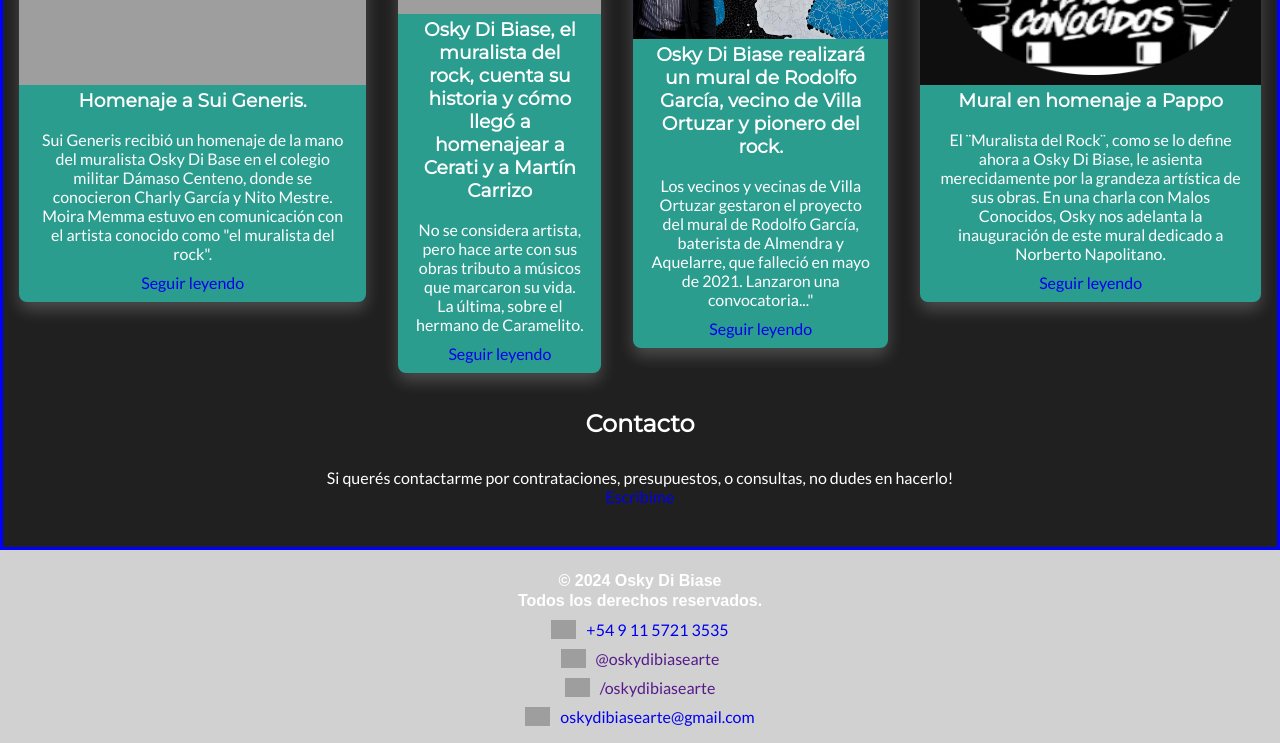
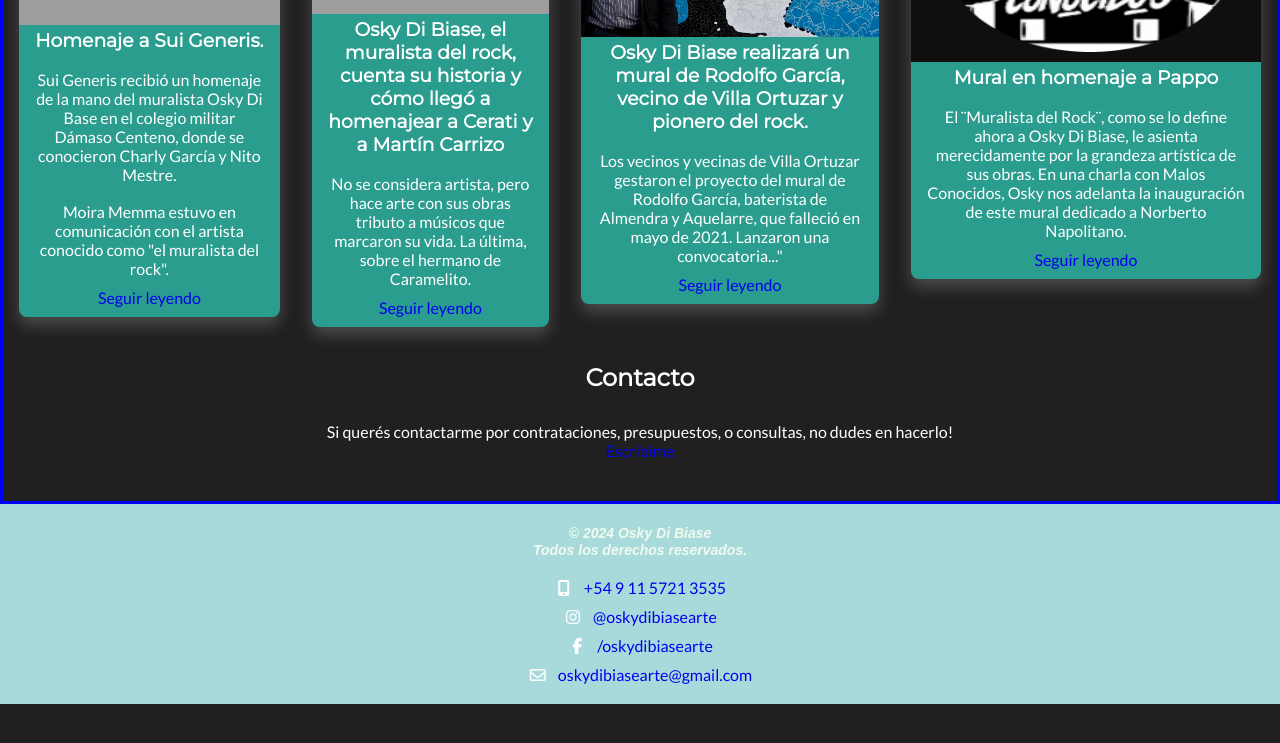
Before and after one commit to FlorVarangot/TP_FRONT_CAC-OskyDiBiase, a plain HTML site: page templates/prensa.html in a window 1280 px wide. Shown: the part 314-1057 px from the top of the page. After the commit the page ends 1018 px from the top, so only its background shows below. Drawn offline with Linux system fonts and the light colour scheme; grey boxes are pictures that could not be loaded.

Commit message:
Ajustes en Prensa.html y css de Prensa.

```diff
--- a/static/css/style.css
+++ b/static/css/style.css
@@ -430,20 +430,26 @@ section {
         padding-bottom: 10px;
         text-align: center;
         margin: 0 auto;
-        background-color: var(--primary-color)
+        background-color: var(--accent-color)
     }
 
-    .footer-prensa img{
+    .footer-prensa p{
+        color: var(--third-color);
+        font-style: italic;
+        font-size: 14px;
+    }
+
+    .footer-prensa i{
         display: inline-block;
         vertical-align: middle;
-        width: 25px;
+        width: 20px;
         height: auto;
         cursor: pointer;
     }
 
     .footer-prensa ul{
         list-style: none;
-        padding-top: 10px;
+        padding-top: 20px;
     }
 
     .footer-prensa li{
@@ -455,6 +461,7 @@ section {
 
     .footer-prensa a {
         margin-left: 10px;
+        text-decoration: none;
     }
 
 /* --------- FIN CSS PRENSA.HTML --------- */
--- a/templates/prensa.html
+++ b/templates/prensa.html
@@ -5,7 +5,7 @@
     <meta charset="UTF-8">
     <meta name="viewport" content="width=device-width, initial-scale=1.0">
 
-     <!-- Google Fonts -->
+     <!-- Google Fonts: -->
         <!-- Roboto -->
         <link href='https://fonts.googleapis.com/css?family=Roboto:400,100,100italic,300,300italic,400italic,500,500italic,700,700italic,900italic,900' rel='stylesheet' type='text/css'>
         <!-- Open Sans -->
@@ -15,12 +15,14 @@
         <!-- Lato -->
         <link href='https://fonts.googleapis.com/css?family=Lato' rel='stylesheet' type='text/css'>
 
-      <!-- CSS Externo -->
+    <!-- CSS Externo: -->
     <link rel="stylesheet" href="/static/css/style.css">
 
     <!-- Favicon -->
 
     <!-- Font awesome -->
+    <link rel="stylesheet" href="https://cdnjs.cloudflare.com/ajax/libs/font-awesome/6.5.2/css/all.min.css" integrity="sha512-SnH5WK+bZxgPHs44uWIX+LLJAJ9/2PkPKZ5QiAj6Ta86w+fsb2TkcmfRyVX3pBnMFcV7oQPJkl9QevSCWr3W6A==" crossorigin="anonymous" referrerpolicy="no-referrer" />
+
 
     <title>OSKY DI BIASE - Prensa </title>
 
@@ -32,7 +34,7 @@
         <!-- Logo -->
             <div id="logo">
                 <img src="/static/img/imglogo" alt="imglogo">
-                <a href="/index.html"></a>
+                <a href="/"></a>
             </div>
 
           <!-- BARRA DE NAVEGACION -->
@@ -59,7 +61,8 @@
                     <footer>
                         <div class="texto-tarjeta">
                             <h3>Homenaje a Sui Generis.</h3><br>
-                            <p>Sui Generis recibió un homenaje de la mano del muralista Osky Di Base en el colegio militar Dámaso Centeno, donde se conocieron Charly García y Nito Mestre. Moira Memma estuvo en comunicación con el artista conocido como "el muralista del rock".</p>
+                            <p>Sui Generis recibió un homenaje de la mano del muralista Osky Di Base en el colegio militar Dámaso Centeno, donde se conocieron Charly García y Nito Mestre.</p><br>
+                            <p>Moira Memma estuvo en comunicación con el artista conocido como "el muralista del rock".</p>
                         </div>
                         <div class="link-tarjeta">
                             <a href="https://www.radionacional.com.ar/homenaje-a-sui-generis/" target="_blank">Seguir leyendo</a>
@@ -139,19 +142,19 @@
             <p><b>Todos los derechos reservados.</b></p>
             <ul>
                 <li>
-                    <img src="https://logodix.com/logo/737898.png" alt="Telefono">
+                    <i class="fa-solid fa-mobile-screen-button"></i>
                     <a href="tel:+5491157213535" target="_blank">+54 9 11 5721 3535</a>
                 </li>
                 <li>
-                    <img src="https://th.bing.com/th/id/OIP.9_ZXseiaB1tgYquikdl68AHaFj?rs=1&pid=ImgDetMain" alt="Instagram">
-                    <a href="" target="_blank">@oskydibiasearte</a>
+                    <i class="fa-brands fa-instagram"></i>
+                    <a href="https://www.instagram.com/oskydibiasearte/" target="_blank">@oskydibiasearte</a>
                 </li>
                 <li>
-                    <img src="https://th.bing.com/th/id/OIP.g8oGbyvNBF5oRYTmy-kfpwHaHa?rs=1&pid=ImgDetMain" alt="Facebook">
-                    <a href="" target="_blank">/oskydibiasearte</a>
+                    <i class="fa-brands fa-facebook-f"></i>
+                    <a href="https://www.facebook.com/osky.dibiase/" target="_blank">/oskydibiasearte</a>
                 </li>
                 <li>
-                    <img src="https://affinityne.com/wp-content/uploads/2021/01/Footer_Email-1.png" alt="correo">
+                    <i class="fa-regular fa-envelope"></i>
                     <a href="mailto:oskydibiasearte@gmail.com" target="_blank">oskydibiasearte@gmail.com</a>
                 </li>
             </ul>
```
Also changed, not shown: static/img/imglogo.jpeg (deleted). Lines whose indentation alone changed are shown as unchanged.
